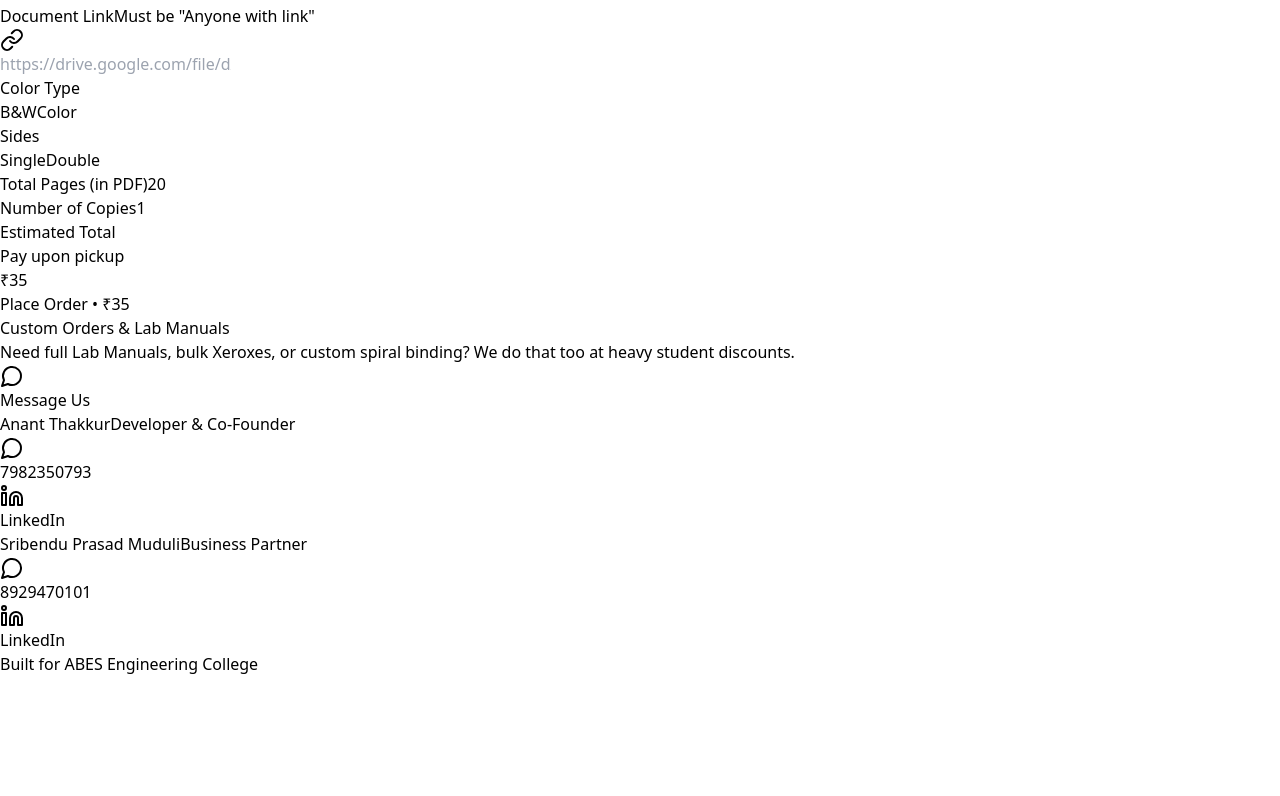
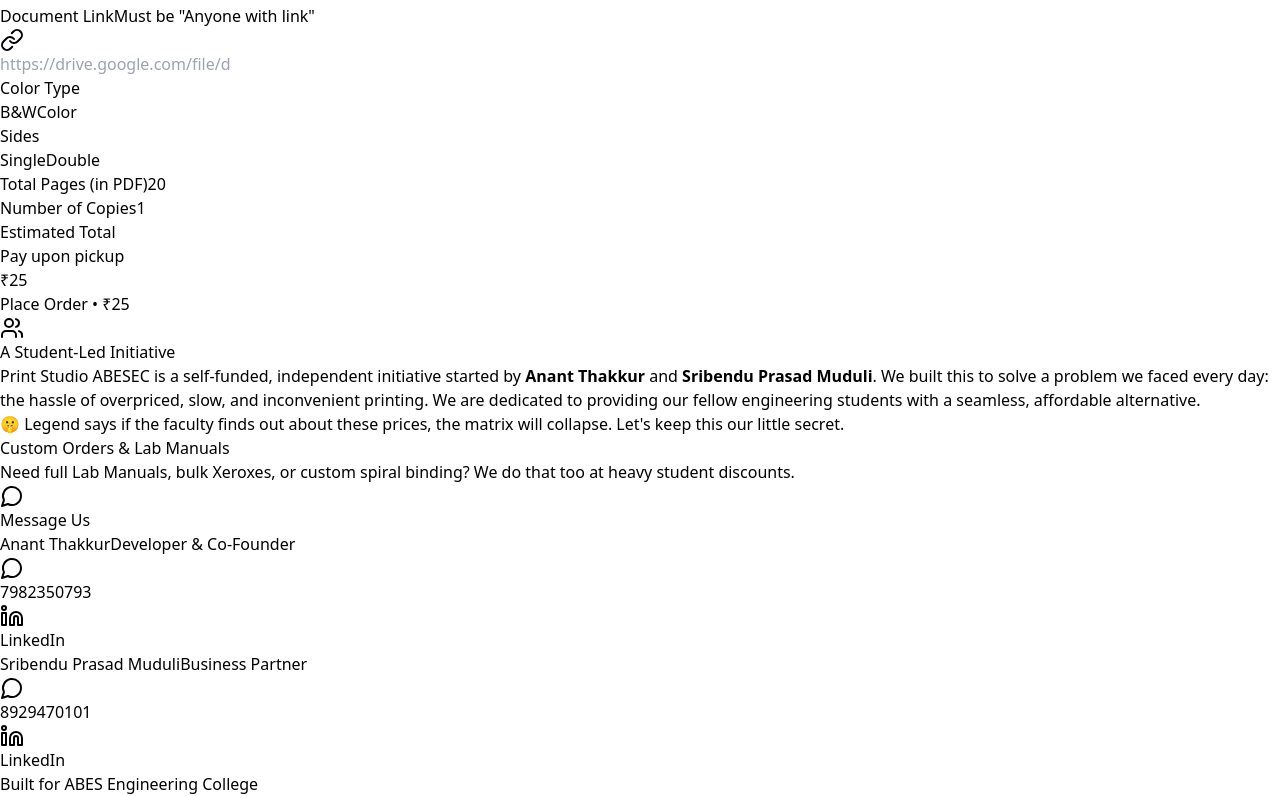
Before and after one commit to AmbitiousAnant/print-project, a React (Vite) app: page / in a window 1280 px wide. Shown: the part 712-1508 px from the top of the page. Before the commit the page ends 1388 px from the top, so only its background shows below. Built offline with nearby package versions, Linux system fonts and the light colour scheme.

Commit message:
deployed

```diff
--- a/src/AdminDashboard.jsx
+++ b/src/AdminDashboard.jsx
@@ -215,6 +215,7 @@
               <div className="flex-1 space-y-3">
                 <div className="flex items-start justify-between sm:items-center">
                   <div className="flex items-center gap-3">
+                    <span className="text-zinc-500 font-mono font-medium text-lg">#{orders.length - orders.findIndex(o => o.id === order.id)}</span>
                     <h3 className="font-semibold text-white text-lg">{order.student_name}</h3>
                     <span className="text-xs font-mono bg-zinc-800 text-zinc-300 px-2 py-0.5 rounded-md">
                       {order.roll_number}
--- a/src/App.jsx
+++ b/src/App.jsx
@@ -48,7 +48,7 @@
                     <MessageCircle className="w-4 h-4" />
                     <span>7982350793</span>
                   </a>
-                  <a href="https://www.linkedin.com/in/anant-thakkur-4b970437a/" target="_blank" rel="noreferrer" className="flex items-center gap-1.5 hover:text-white transition-colors">
+                  <a href="https://www.linkedin.com/in/anant-thakkur-4b970437a/?utm_source=gemini" target="_blank" rel="noreferrer" className="flex items-center gap-1.5 hover:text-white transition-colors">
                     <Linkedin className="w-4 h-4" />
                     <span>LinkedIn</span>
                   </a>
@@ -64,7 +64,7 @@
                     <MessageCircle className="w-4 h-4" />
                     <span>8929470101</span>
                   </a>
-                  <a href="https://www.linkedin.com/in/sribendu-prasad-muduli-8bb4a3366/" target="_blank" rel="noreferrer" className="flex items-center gap-1.5 hover:text-white transition-colors">
+                  <a href="https://www.linkedin.com/in/sribendu-prasad-muduli-8bb4a3366/?utm_source=gemini" target="_blank" rel="noreferrer" className="flex items-center gap-1.5 hover:text-white transition-colors">
                     <Linkedin className="w-4 h-4" />
                     <span>LinkedIn</span>
                   </a>
--- a/src/OrderForm.jsx
+++ b/src/OrderForm.jsx
@@ -1,6 +1,6 @@
 import React, { useState, useEffect, useMemo } from 'react'
 import { supabase } from './supabaseClient'
-import { CheckCircle2, Loader2, Link as LinkIcon, FileText, User, Phone, Package, Printer, BookOpen, Calculator, Home, Wallet, Zap, MessageCircle } from 'lucide-react'
+import { CheckCircle2, Loader2, Link as LinkIcon, FileText, User, Phone, Package, Printer, BookOpen, Calculator, Home, Wallet, Zap, MessageCircle, Users } from 'lucide-react'
 
 export default function OrderForm() {
   const [itemType, setItemType] = useState('Print') // 'Print', 'Register', 'Calculator'
@@ -12,7 +12,7 @@
     // Print fields
     document_url: '',
     print_type: 'Black & White',
-    sides: 'Double-Sided',
+    sides: 'Single-Sided',
     pages: 20,
     copies: 1,
     // Stationery fields
@@ -377,6 +377,21 @@
           </form>
         </div>
       </div>
+      {/* OUR INITIATIVE SECTION */}
+      <div className="max-w-4xl mx-auto px-4 pb-4">
+        <div className="bg-zinc-900/30 border border-zinc-800/50 rounded-3xl p-8 sm:p-12 text-center space-y-6">
+          <div className="inline-flex items-center justify-center p-3 bg-zinc-800/50 rounded-2xl mb-2">
+            <Users className="w-6 h-6 text-zinc-300" />
+          </div>
+          <h2 className="text-2xl sm:text-3xl font-bold text-white tracking-tight">A Student-Led Initiative</h2>
+          <p className="text-zinc-400 text-base sm:text-lg leading-relaxed max-w-3xl mx-auto">
+            Print Studio ABESEC is a self-funded, independent initiative started by <strong className="text-zinc-200">Anant Thakkur</strong> and <strong className="text-zinc-200">Sribendu Prasad Muduli</strong>. We built this to solve a problem we faced every day: the hassle of overpriced, slow, and inconvenient printing. We are dedicated to providing our fellow engineering students with a seamless, affordable alternative.
+          </p>
+          <p className="text-zinc-500 italic text-sm mt-6">
+            🤫 Legend says if the faculty finds out about these prices, the matrix will collapse. Let's keep this our little secret.
+          </p>
+        </div>
+      </div>
 
       {/* CUSTOM BANNER */}
       <div className="max-w-2xl mx-auto px-4 pb-8">
```
